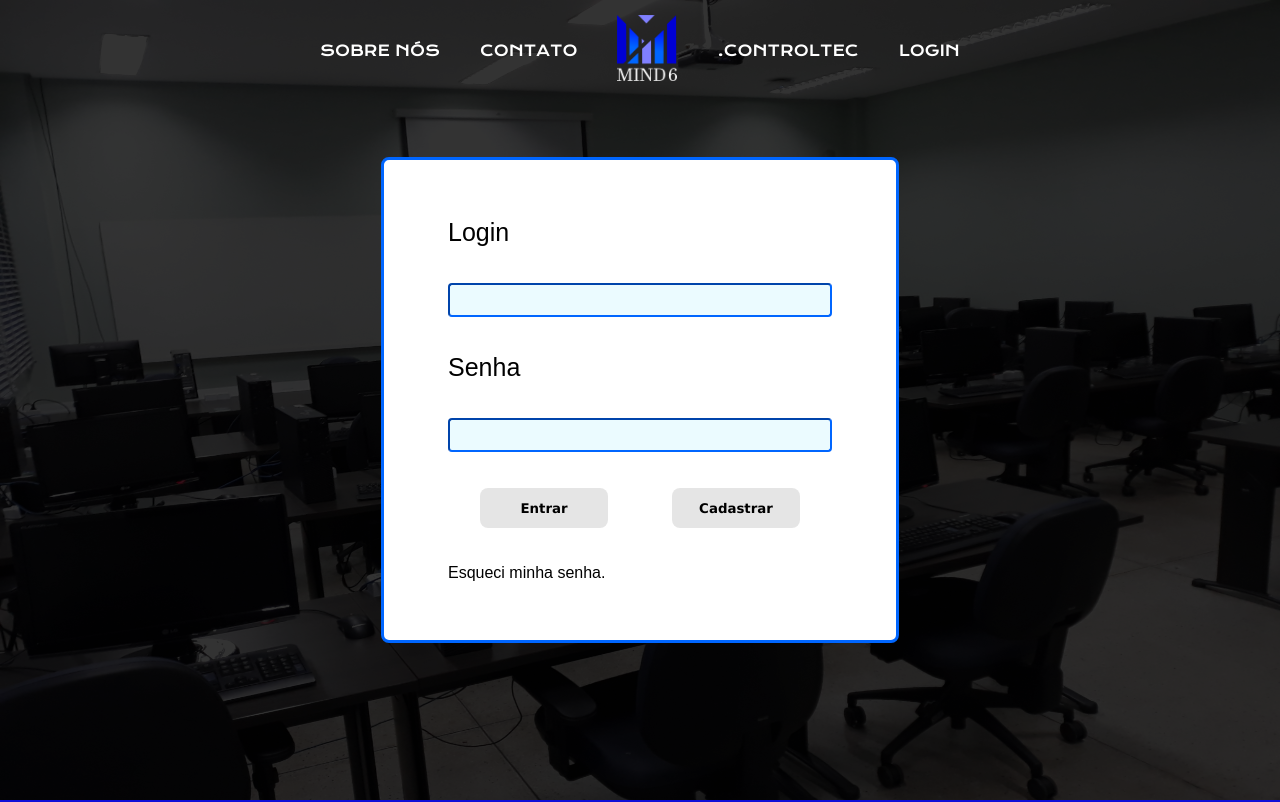
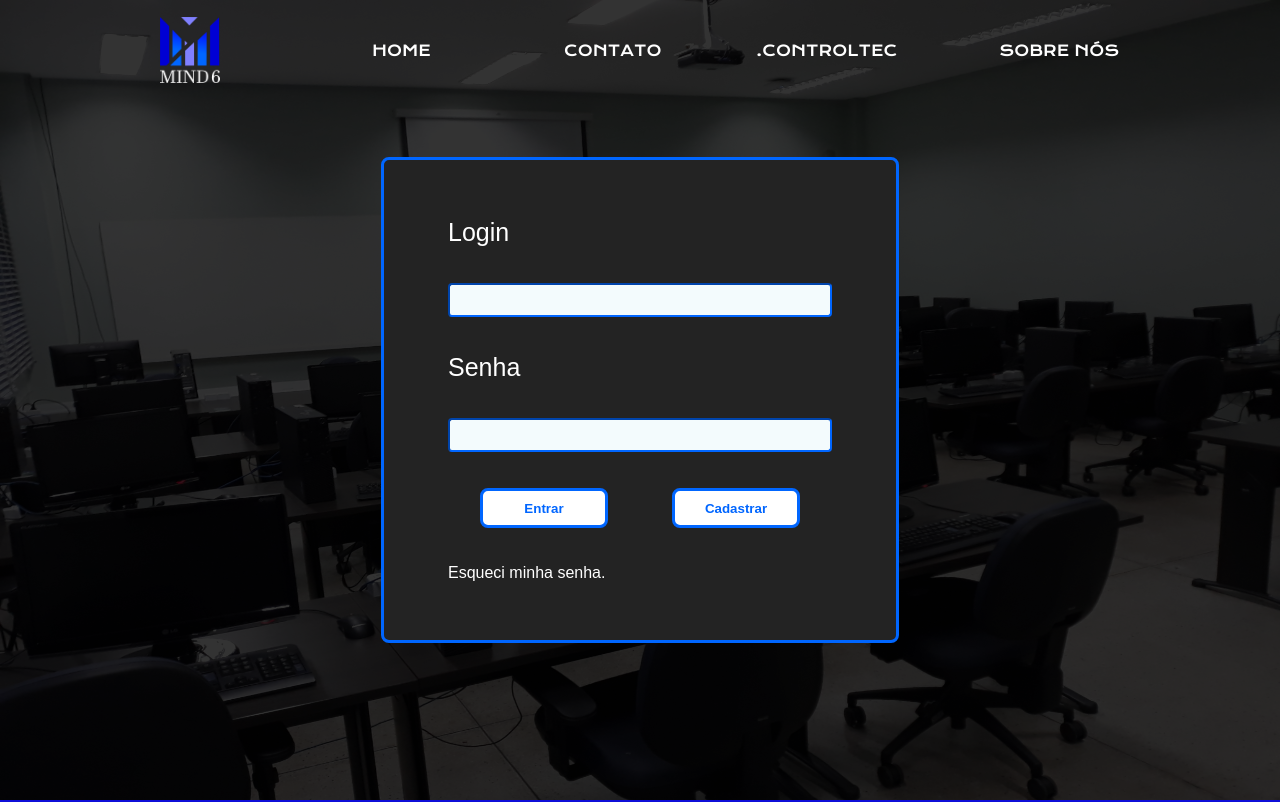
Before and after one commit to BandTec/grupo-04-adsb-20201, a plain HTML site: page site/login.html in a window 1280 px wide. Shown: the top 802 px of the page. Drawn offline with nearby package versions, Linux system fonts and the light colour scheme.

Commit message:
Alterando menu e formularios

```diff
--- a/site/css/contato.css
+++ b/site/css/contato.css
@@ -3,6 +3,10 @@
     --cor-secundaria: #232323;
     --cor-terciaria: #8080ffff;
     --cor-quartenaria: #0066ffff;
+}
+body {
+    background-color: #4F4F4F;
+    color: white;
 }
 .container_form {
     display: flex;
@@ -34,13 +38,15 @@
 }
 
 form {
-    background-color: rgba(136, 136, 136, 0.514);
+    background-color: var(--cor-secundaria);
 
 
     padding: 116px 64px;
+    margin: 10vh 0;
 
     border-radius: 8px;
-    width: 40%;
+    width: 60%;
+    color: white;
 }
 
 form h1 {
@@ -65,12 +71,15 @@ form legend {
     width: 100%;
 }
 
+form .fields {
+    display: flex;
+    align-items: center;
+}
+
 form .field {
     flex: 1;
     display: flex;
     flex-direction: column;
-
-    margin-bottom: 24px;
 }
 
 form .field-group {
@@ -79,18 +88,41 @@ form .field-group {
 
 form input,
 form select {
-    background-color: #ffffff;
-
-    border: 0;
-    padding: 16px 24px;
-    font-size: 16px;
-    height: 0.5vh;
-
-    border-radius: 8px;
+    height: 30px;
+    font-size: 20px;
+    padding-left: 10px;
+    border-color: var(--cor-quartenaria);
+    border-radius: 4px;
+    background-color: rgb(243, 251, 253);
+    color: var(--cor-quartenaria);
 }
 
 form textarea {
     font-size: 16px;
+    height: 100%;
+    max-width: 535px;
+    outline: none;
+    border-color: var(--cor-quartenaria);
+    border-radius: 4px;
+    background-color: rgb(243, 251, 253);
+    color: var(--cor-quartenaria);
+    padding: 10px;
+}
+
+form textarea::selection {
+    color: #000;
+}
+
+form .text-field {
+    margin-left: 60px;
+    height: 100%;
+}
+
+form .inputs-fields {
+    display: flex;
+    flex-direction: column;
+    justify-content: space-around;
+    width: 50%;
 }
 
 form select {
@@ -111,23 +143,38 @@ form .field-group .field+.field {
 }
 
 form button {
-    width: 260px;
-    height: 56px;
-
-    background-color: var(--cor-principal);
+    width: 50%;
+    height: 5vh;
+    font-weight: bold;
+    border: 3px solid var(--cor-quartenaria);
+    position: relative;
+    transition-duration:.5s;
     border-radius: 8px;
-
-    color: rgb(0, 0, 0);
-    font-weight: bold;
-    font-size: 16px;
-
-    border: 0;
-    margin-top: 40px;
-
-    transition: 400ms;
     cursor: pointer;
+    color: var(--cor-quartenaria);
+    margin-top: 2vh;
+    align-self: center;
+    background-color: #FFF;
 }
 
+form button::before {
+    content: '';
+    width: 100%;
+    height: 0;
+    position: absolute;
+    transition-duration: .5s;
+    border-radius: 3px;
+    z-index: -1;
+    left: 0;
+    top: 0;
+    background: var(--cor-quartenaria);
+}
 form button:hover {
-    background-color: var(--cor-quartenaria);
+    transform: scale(1.2);
+    border: 3px solid #000;
+    color: #000;
 }
+form button:hover::before {
+    transition-duration: .5s;
+    height: 4vh;
+}
--- a/site/css/login.css
+++ b/site/css/login.css
@@ -7,6 +7,7 @@
     justify-content: center;
     background-repeat: no-repeat;
     background-size: cover;
+    color: #FFF;
 }
 
 .img-container {
@@ -26,9 +27,9 @@
     display: flex;
     align-items: center;
     justify-content: center;
-    background-color: #FFF;
+    background-color: var(--cor-secundaria);
     animation-name: kick;
-    animation-duration: 4s;
+    animation-duration: 3s;
 }
 
 .box-login form {
@@ -48,7 +49,7 @@
     padding-left: 10px;
     border-color: var(--cor-quartenaria);
     border-radius: 4px;
-    background-color: rgb(235, 251, 255);
+    background-color: rgb(243, 251, 253);
     color: var(--cor-quartenaria);
 }
 .box-login form .div-btn {
@@ -61,23 +62,24 @@
 .box-login form .div-btn button {
     width: 10vw;
     height: 5vh;
-    font-family: Verdana, Geneva, Tahoma, sans-serif;
+    color: var(--cor-quartenaria);
     font-weight: bold;
     border: none;
     position: relative;
     transition-duration:.5s;
     border-radius: 8px;
     cursor: pointer;
-    background-color: rgba(0, 0, 0, 0.1);
+    background-color: #FFF;
+    border: 3px solid var(--cor-quartenaria);
 }
 
 .box-login form .div-btn button::before {
     content: '';
-    width: 10vw;
+    width: 9.6vw;
     height: 0;
     position: absolute;
     transition-duration: .5s;
-    border-radius: 8px;
+    border-radius: 4px;
     z-index: -1;
     left: 0;
     top: 0;
@@ -86,11 +88,14 @@
 
 .box-login form .div-btn button:hover {
     transform: scale(1.2);
+    color: black;
+    border-color: #000;
 }
 
 .box-login form .div-btn button:hover::before {
     transition-duration: .5s;
-    height: 5vh;
+    transform: translateY(-1px);
+    height: 4.24vh;
 }
 
 .box-login form .link-passwd {
@@ -98,9 +103,12 @@
     animation-duration: 4s;
     transition-duration: 1s;
     font-size: 1em;
+    color: #FFF;
+    width: fit-content;
 }
 .box-login form .link-passwd:hover {
-    transform: scale(1.2) translateX(40px);
+    transform: scale(1.2) translateX(10px);
+    color: var(--cor-quartenaria);
 }
 
 @keyframes kick {
--- a/site/css/menu.css
+++ b/site/css/menu.css
@@ -32,14 +32,6 @@ input {
 
 }
 
-.logo {
-    padding: 0 20px;
-
-}
-
-.logo img {
-    width: 60px;
-}
 
 .menu {
     position: fixed;
@@ -59,12 +51,17 @@ input {
     transition-duration: 1s;
 }
 .menu ul {
-    display: flex;
+    display: grid;
+    grid-template-columns: 15vw 15vw 15vw 15vw 15vw;
+    justify-content: center;
+    align-items: center;
     width: 100%;
     height: 100%;
-    justify-content: center;
     list-style: none;
-    align-items: center;
+}
+
+.menu .logo {
+    width: 60px;
 }
 
 
@@ -77,8 +74,23 @@ input {
     font-family: 'Krona One', sans-serif;
 }
 .menu ul li {
-    padding: 0 0;
     transition-duration: 1s;
+    width: 200px;
+    animation-name: anm-links;
+    animation-duration: 0.5s;
+}
+.menu ul li:nth-child(2) {
+    animation-duration: 1s;
+}
+.menu ul li:nth-child(3) {
+    animation-duration: 1.5s;
+}
+.menu ul li:nth-child(4) {
+    animation-duration: 2s;
+}
+.menu ul li:nth-child(5)  {
+    margin-left: 4vw;
+    animation-duration: 2.5s;
 }
 
 .hover a:hover {
@@ -170,6 +182,17 @@ input {
     left: 0px;
     display: flex;
 }
+@keyframes anm-links {
+    0% {
+        opacity: 0%;
+    }
+    50%{
+        opacity: 0%;
+    }
+    100% {
+        opacity: 100%;
+    }
+}
 
 @keyframes anm-before {
     0%{
--- a/site/login.html
+++ b/site/login.html
@@ -6,9 +6,9 @@
     <meta name="viewport" content="width=device-width, initial-scale=1.0">
     <meta http-equiv="X-UA-Compatible" content="ie=edge">
     <link rel="stylesheet" href="css/index.css">
+
+    <link rel="stylesheet" href="css/menu.css">
     <link rel="stylesheet" href="css/login.css">
-    <link rel="stylesheet" href="css/menu.css">
-
     <link rel="icon" href="img/Logo-MIND6.png" type="image/x-icon">
     <title>Faça seu Login</title>
 </head>
@@ -17,11 +17,11 @@
     <div class="menu">
         <div id="bkGroundMenu" class="bgMenu"></div>
         <ul>
+            <img class="logo" src="Logos/Logo-MIND6.png" alt="">
+            <li class="hover"><a href="index.html">Home</a></li>
+            <li class="hover" id="espinafre"><a href="contato.html">Contato</a></li>
+            <li class="hover" id="queota"><a href="controlTec.html">.ControlTec</a></li>
             <li class="hover"><a href="sobre.html">Sobre nós</a></li>
-            <li class="hover"><a href="contato.html">Contato</a></li>
-            <li class="logo"><a href="index.html"><img src="Logos/Logo-MIND6.png" alt=""></a></li>
-            <li class="hover"><a href="controlTec.html">.ControlTec</a></li>
-            <li class="hover"><a href="login.html">Login</a></li>
         </ul>
     </div>
     <div class="container-login">
```
Also changed, not shown: site/contato.html (+13 -9 lines), site/controlTec.html (+4 -4 lines), site/index.html (+5 -4 lines), site/sobre.html (+4 -6 lines).
